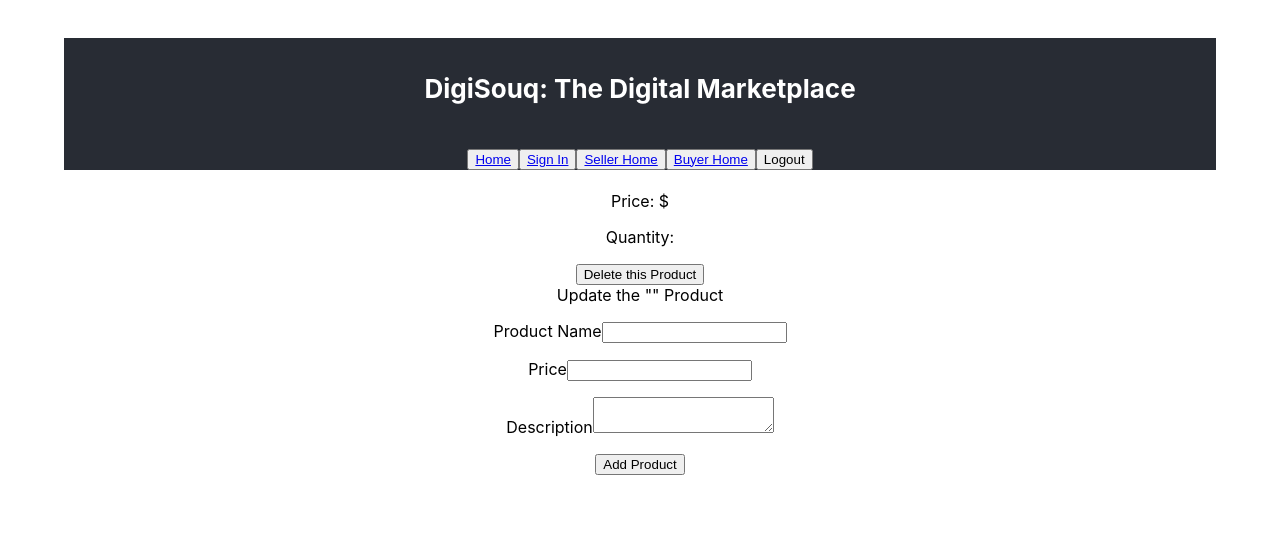
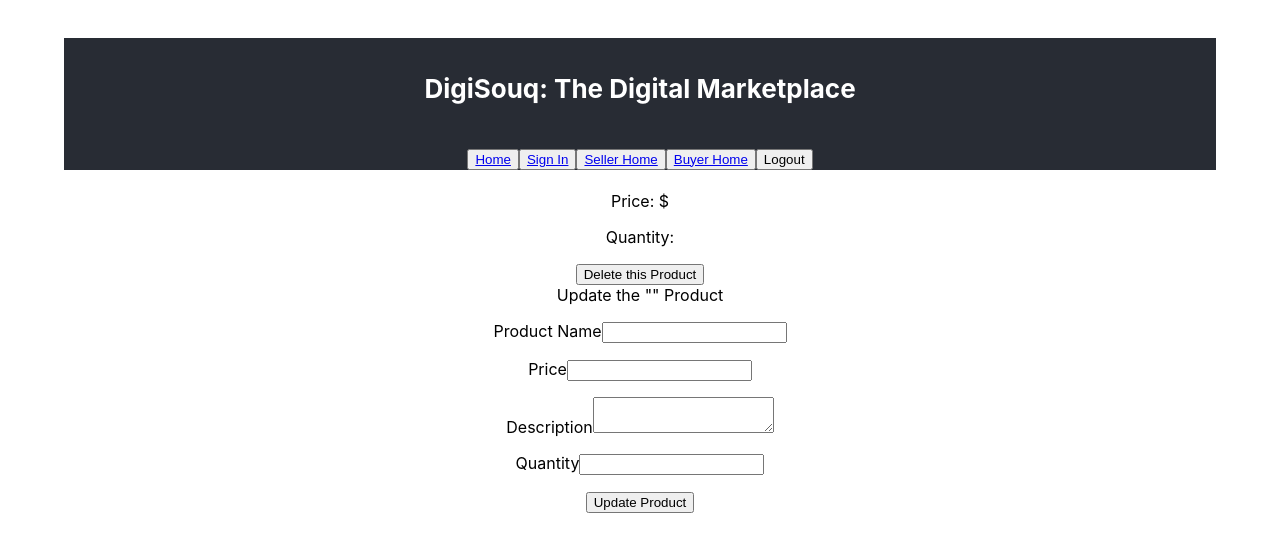
Before and after one commit to techbuktu/DigiSouq, a React (Create React App) app in the folder market/static/digi-souq/: page /sellers/1/1 in a window 1280 px wide. Shown: the top 552 px of the page. Built offline with nearby package versions, Linux system fonts and the light colour scheme; no server answers; sample sign-in values are in the browser's storage.

Commit message:
UpdateProduct component logic done

```diff
--- a/market/static/digi-souq/src/components/sellers/UpdateProduct.js
+++ b/market/static/digi-souq/src/components/sellers/UpdateProduct.js
@@ -15,7 +15,7 @@
             productLink: '',
             updatedName: '',
             updatedPrice: '',
-            udatedDesc: '',
+            updatedDesc: '',
             updatedQuantity: ''
         }
 
@@ -25,16 +25,35 @@
     }
 
     onChange(e){
-        return;
+        this.setState({
+            [e.target.name]: e.target
+        }, () => {
+            this.createProductJson();
+        })
+    }
+
+    createProductJson(){
+        let updatedProductJson = ""
+        let updatedProdut = {
+            name: this.state.updatedName,
+            price: this.state.updatedPrice,
+            quantity: this.state.updatedQuantity,
+            desc: this.state.updatedDesc
+        };
+        updatedProductJson = JSON.stringify(updatedProdut);
+        this.setState({ updatedProductJson: updatedProductJson });
     }
 
     onSubmit(e){
-        return;
-        this.createNewProduct();
-    }
-
-    updateProduct(){
-        return;
+        e.preventDefault();
+        ProductApi.updateProduct(this.props.product.link, this.state.updatedProductJson)
+            .then(res => {
+                console.log(`updateProduct() API response: ${res.data}`);
+            })
+            .catch(error => {
+                console.log(`updatedProduct() API Error: ${error}`);
+            })
+            .finally()
     }
 
     render() {
@@ -47,21 +66,27 @@
                             <label>
                                 Product Name
                             </label>
-                                <input type="text" defaultValue="" name="name" onChange={this.onChange} placeHolder={this.props.product.name} />
+                                <input type="text" defaultValue={this.props.product.name} name="name" onChange={this.onChange} placeholder={this.props.product.name} />
                             </p>
                         <p>
                             <label>
                                 Price
                             </label>
-                            <input type="number" name="price" defaultValue="" onChange={this.onChange} placeHolder={this.props.product.price} />
+                            <input type="number" name="price" min="0" step="0.01" defaultValue={this.props.product.price} onChange={this.onChange} placeholder={this.props.product.price} />
                         </p>
                         <p>
                             <label>
                                 Description
                             </label>
-                            <textarea name="desc" defaultValue=""  placeHolder={this.props.product.desc} onChange={this.onChange} />
+                            <textarea name="desc" defaultValue={this.props.product.desc}  placeholder={this.props.product.desc} onChange={this.onChange} />
                         </p>
-                        <button type="submit">Add Product</button>
+                        <p>
+                            <label>
+                                Quantity
+                            </label>
+                            <input type="number" min="0" name="quantity" defaultValue={this.props.product.quantity} onChange={this.onChange} placeholder={this.props.product.quantity} />
+                        </p>
+                        <button type="submit">Update Product</button>
                     </form>
                 </div>
             )
```
